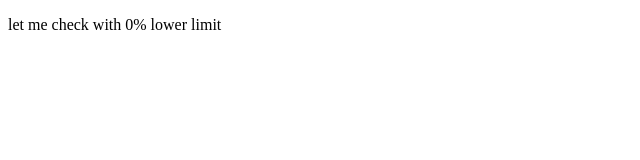
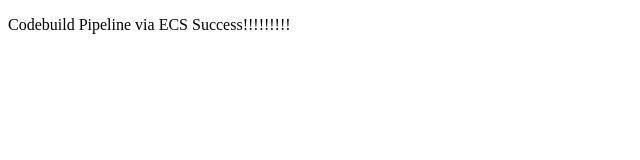
Before and after one commit to cbsy001/codebuild, a plain HTML site: page index.html in a window 1280 px wide. Shown: the whole page, without its empty margins (0-640 px from the left). Drawn offline with Linux system fonts and the light colour scheme.

Commit message:
Update index.html

```diff
--- a/index.html
+++ b/index.html
@@ -4,6 +4,6 @@
         <title>Example</title>
     </head>
     <body>
-        <p>let me check with 0% lower limit</p>
+        <p>Codebuild Pipeline via ECS Success!!!!!!!!!</p>
     </body>
 </html>
```
